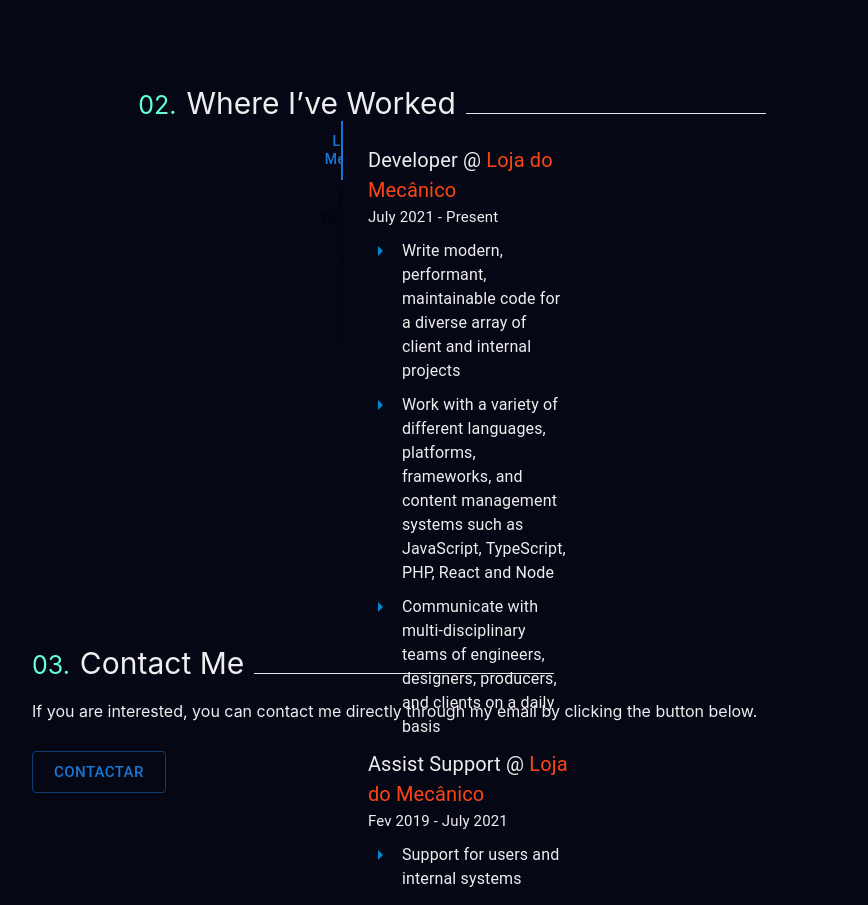
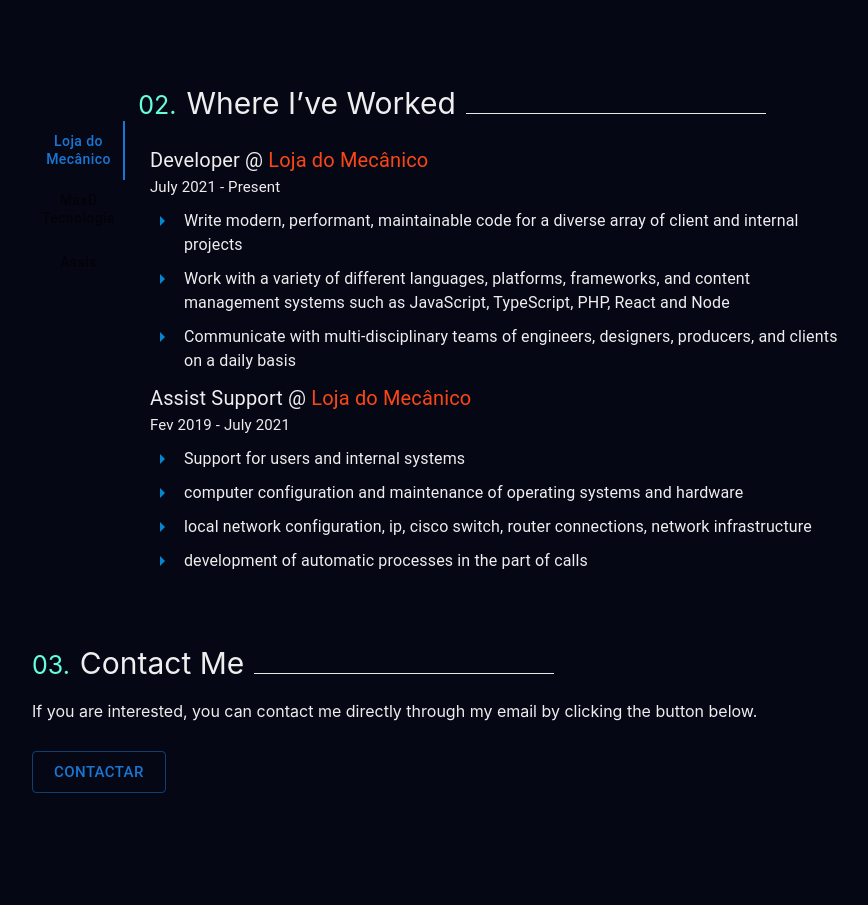
Before and after one commit to abn2020/My-portfolio, a Next.js app: page / in a window 1280 px wide. Shown: the part 1120-2025 px from the top of the page, without its empty margins (188-1056 px from the left). After the commit the page ends 1943 px from the top, so only its background shows below. Built offline with nearby package versions, Linux system fonts and the light colour scheme.

Commit message:
Update worked.tsx

```diff
--- a/src/components/AboutMe/worked.tsx
+++ b/src/components/AboutMe/worked.tsx
@@ -57,12 +57,12 @@
         <S.Title>Where I’ve Worked</S.Title>
         <S.Horizontal />
       </S.FlexCenter>
+      <S.FlexCenter style={{ justifyContent: 'center', marginTop: '0' }}>
       <Box
         sx={{
           flexGrow: 1,
           display: 'flex',
           height: 224,
-          padding: '0px 500px'
         }}
       >
         <Tabs
@@ -263,6 +263,7 @@
           </span>
         </TabPanel>
       </Box>
+    </S.FlexCenter>
     </>
   )
 }
```
